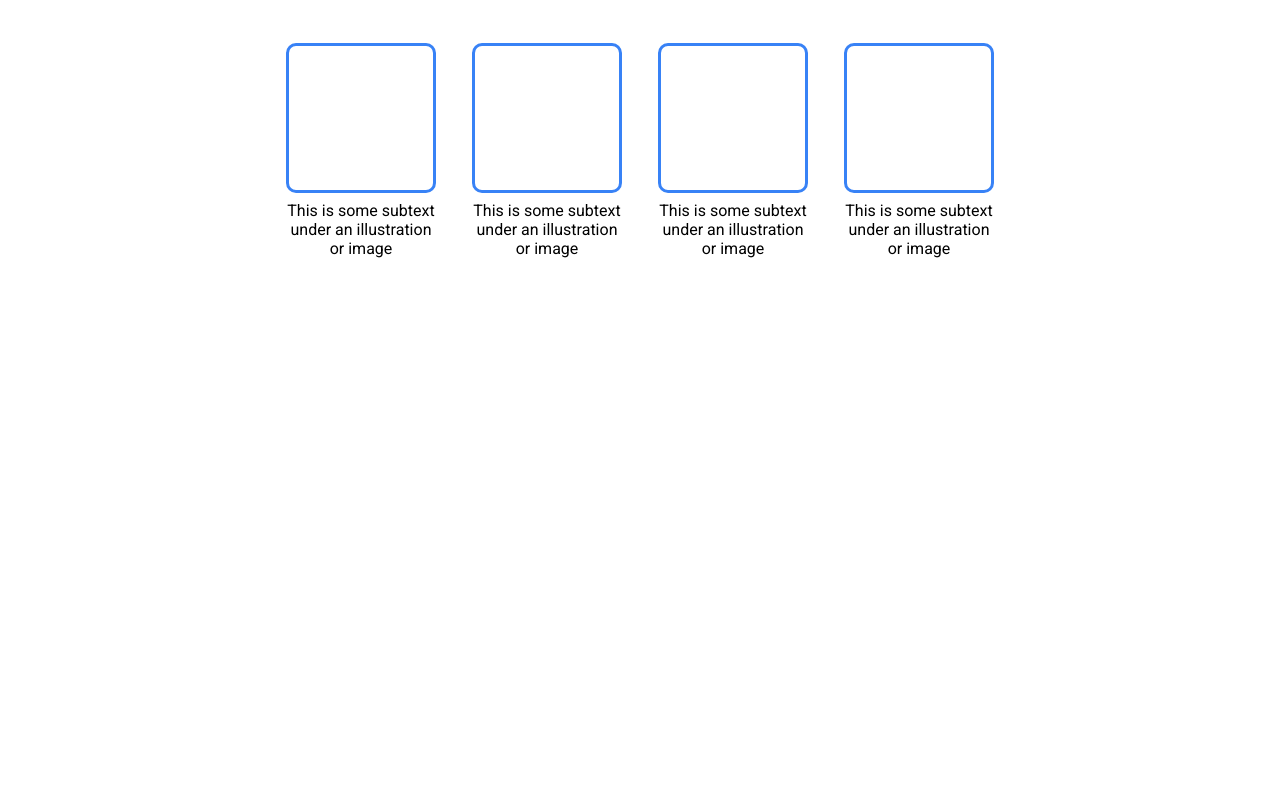
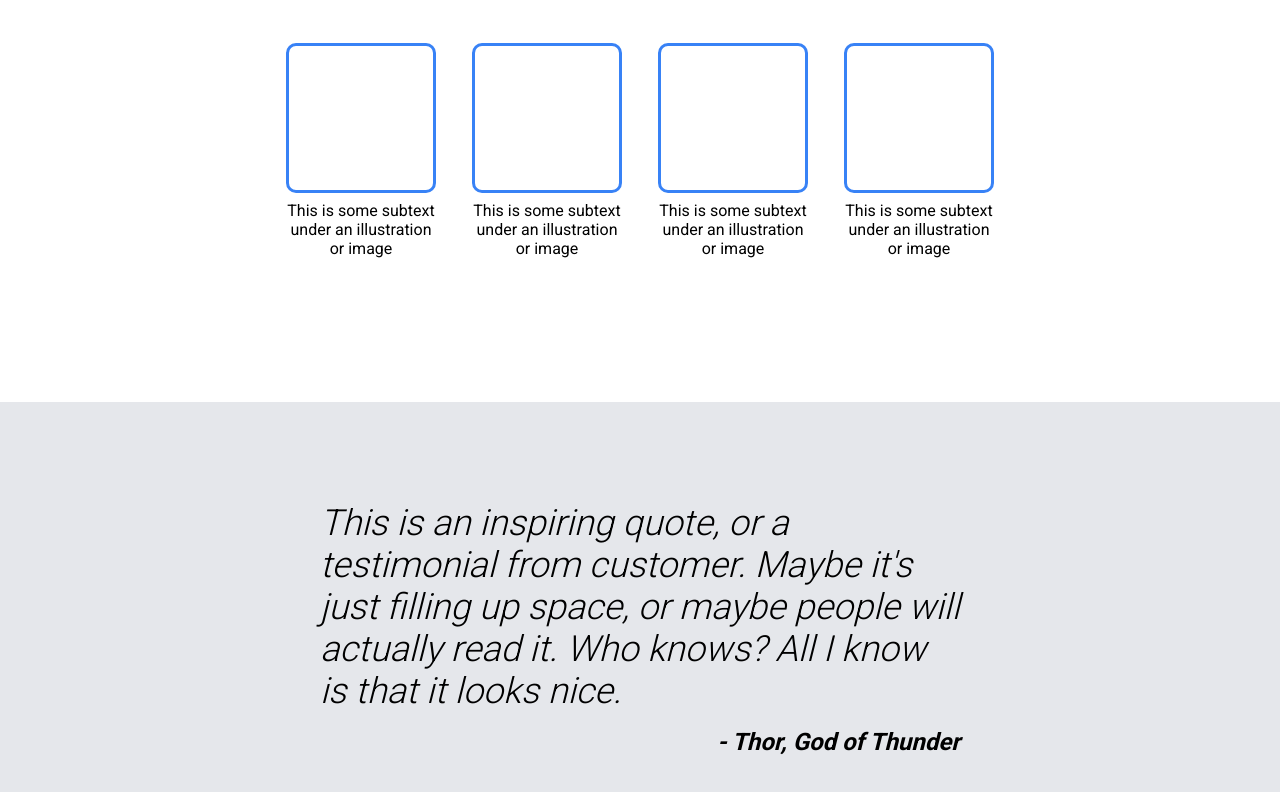
Before and after one commit to Marianss01/landing-page, a plain HTML site: page index.html in a window 1280 px wide. Shown: the part 508-1300 px from the top of the page. Before the commit the page ends 878 px from the top, so only its background shows below. Drawn offline with Linux system fonts and the light colour scheme.

Commit message:
Add the quote section and style it.
In addition, a few lines — in both HTML
and CSS — have been added for the
"Call to action" section.

```diff
--- a/index.html
+++ b/index.html
@@ -49,5 +49,12 @@
             </div>
         </div>
     </section>
+    <section class="quote-section">
+        <p id="quote-text">This is an inspiring quote, or a testimonial from customer. Maybe it's just filling up space, or maybe people will actually read it. Who knows? All I know is that it looks nice.</p>
+        <p id="quote-author">- Thor, God of Thunder</p>
+    </section>
+    <section class="action-section">
+        <div class="action-container"></div>
+    </section>
 </body>
 </html>
--- a/style.css
+++ b/style.css
@@ -98,6 +98,7 @@ a {
     font-weight: 900;
     color: #1F2937;
     gap: 24px;
+    flex: 1;
 }
 
 .info-container {
@@ -105,7 +106,7 @@ a {
     justify-content: center;
     gap: 36px;
     flex-wrap: wrap;
-    padding: 16px 20% 96px 20%;
+    padding: 16px 20% 128px 20%;
 }
 
 .info {
@@ -127,3 +128,32 @@ a {
     margin-top: 8px;
     text-align: center;
 }
+
+.quote-section {
+    flex: 1;
+    background-color: #E5E7EB;
+    text-align: center;
+    padding: 64px 25%;
+}
+
+#quote-text {
+    text-align: left;
+    font-size: 36px;
+    font-weight: 300;
+    font-style: italic;
+    margin-bottom: 16px;
+}
+
+#quote-author {
+    text-align: right;
+    font-weight: 700;
+    font-size: 24px;
+    font-style: italic;
+    margin-top: 16px;
+}
+
+.action-container {
+    background-color: #3882F6;
+    display: flex;
+    justify-content: space-between;
+}
```
